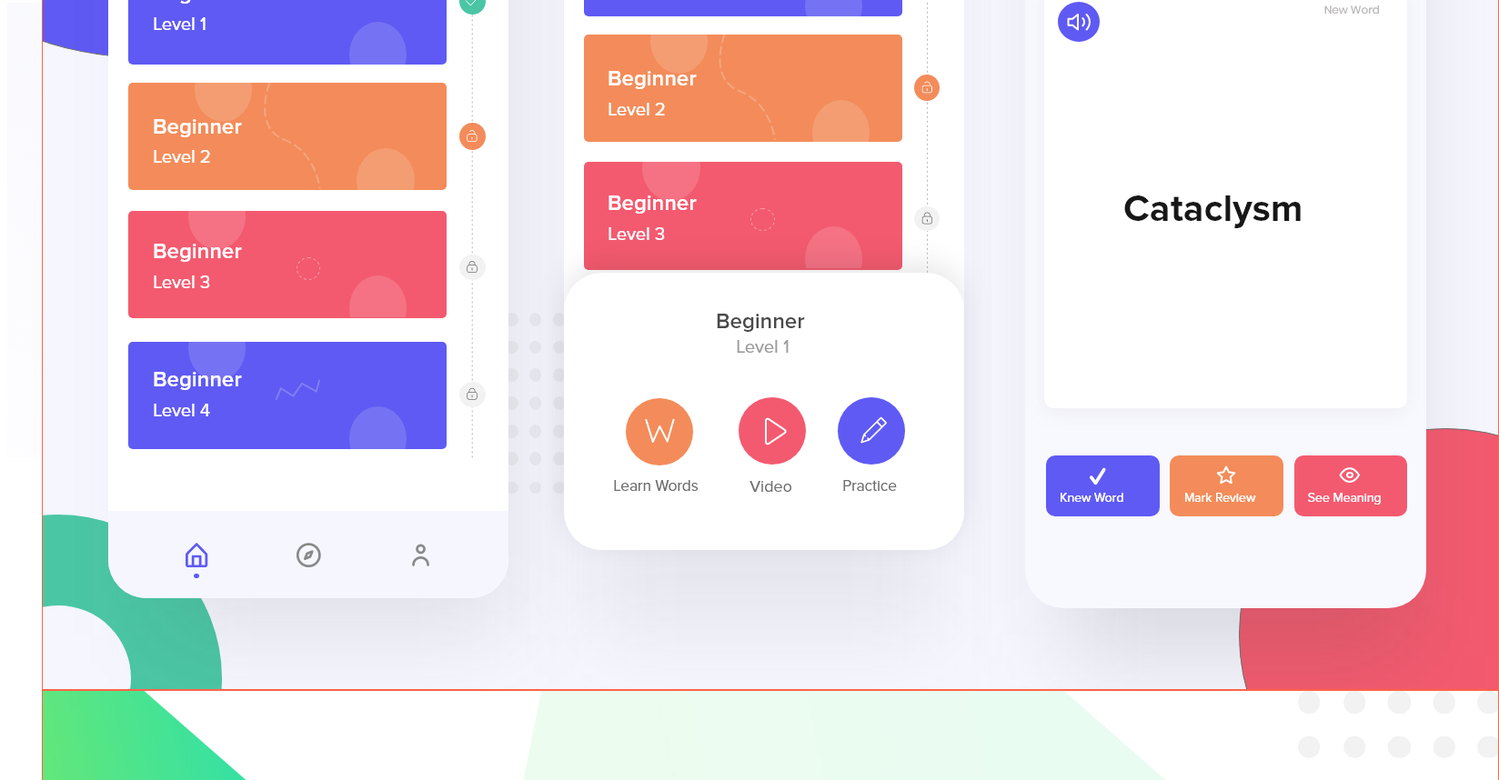
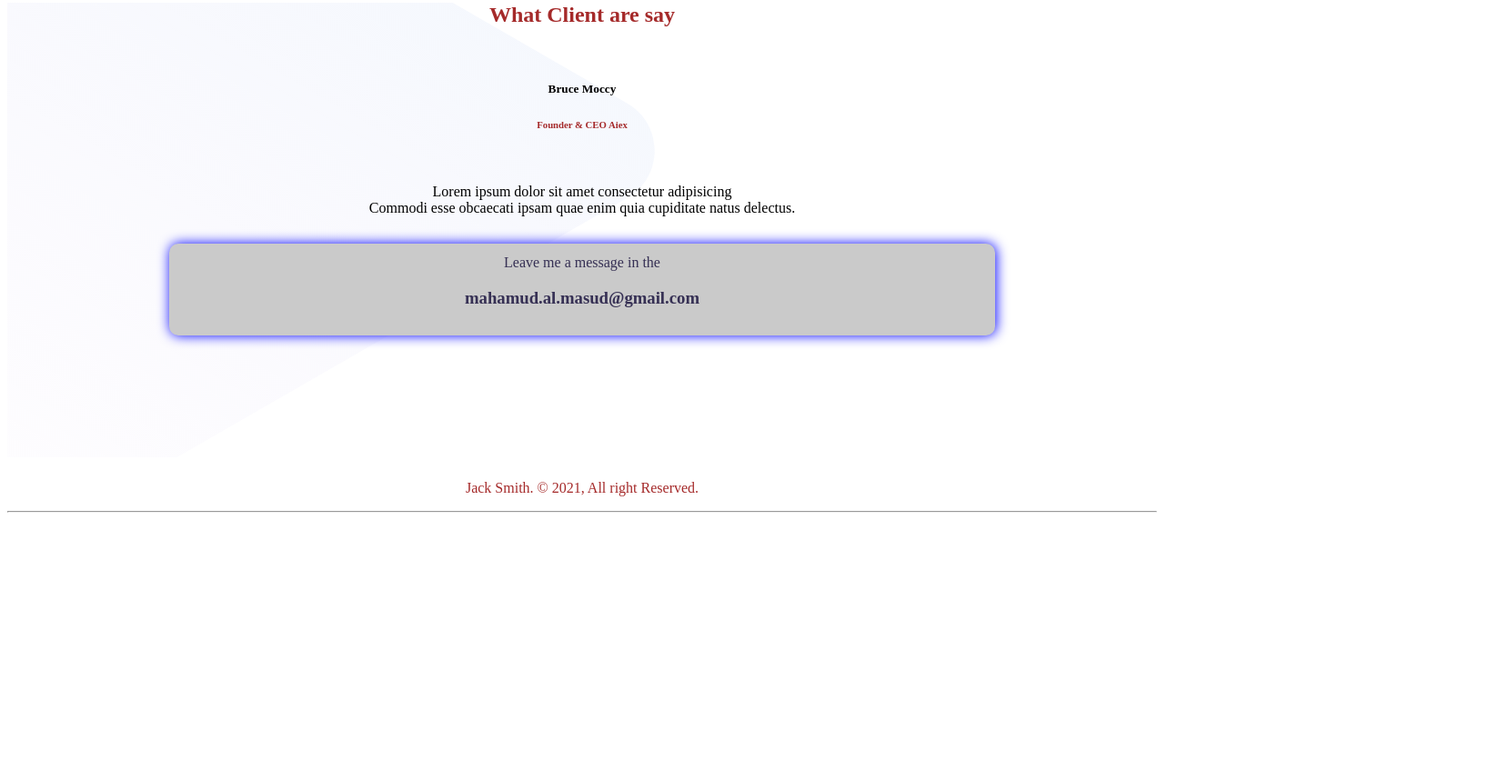
Before and after one commit to MasudMahamud/dev-portfolio, a plain HTML site: page index.html in a window 1280 px wide. Shown: the part 1550-2408 px from the top of the page at 91% size, 1648 px wide, since content can reach past the window. After the commit the page ends 2122 px from the top, so only its background shows below. Drawn offline with Linux system fonts and the light colour scheme.

Commit message:
second ever change

```diff
--- a/style.css
+++ b/style.css
@@ -63,7 +63,7 @@ a.hire-button:hover {
 
 .project-show img {
     float: left;
-    width: 29%%;
+    width: 29%;
     margin-left: 3%;
     border: 1px solid tomato;
 }
@@ -81,7 +81,7 @@ a.hire-button:hover {
     text-align: center;
     background: #cacaca;
     color: rgb(54 48 84);
-    width: 55%;
+    width: 70%;
     margin: auto;
     padding: 12px;
     box-shadow: 1px 0px 14px blue;
@@ -90,4 +90,5 @@ a.hire-button:hover {
 
 footer{
     text-align: center;
+    margin-top: 25px;
 }
```
